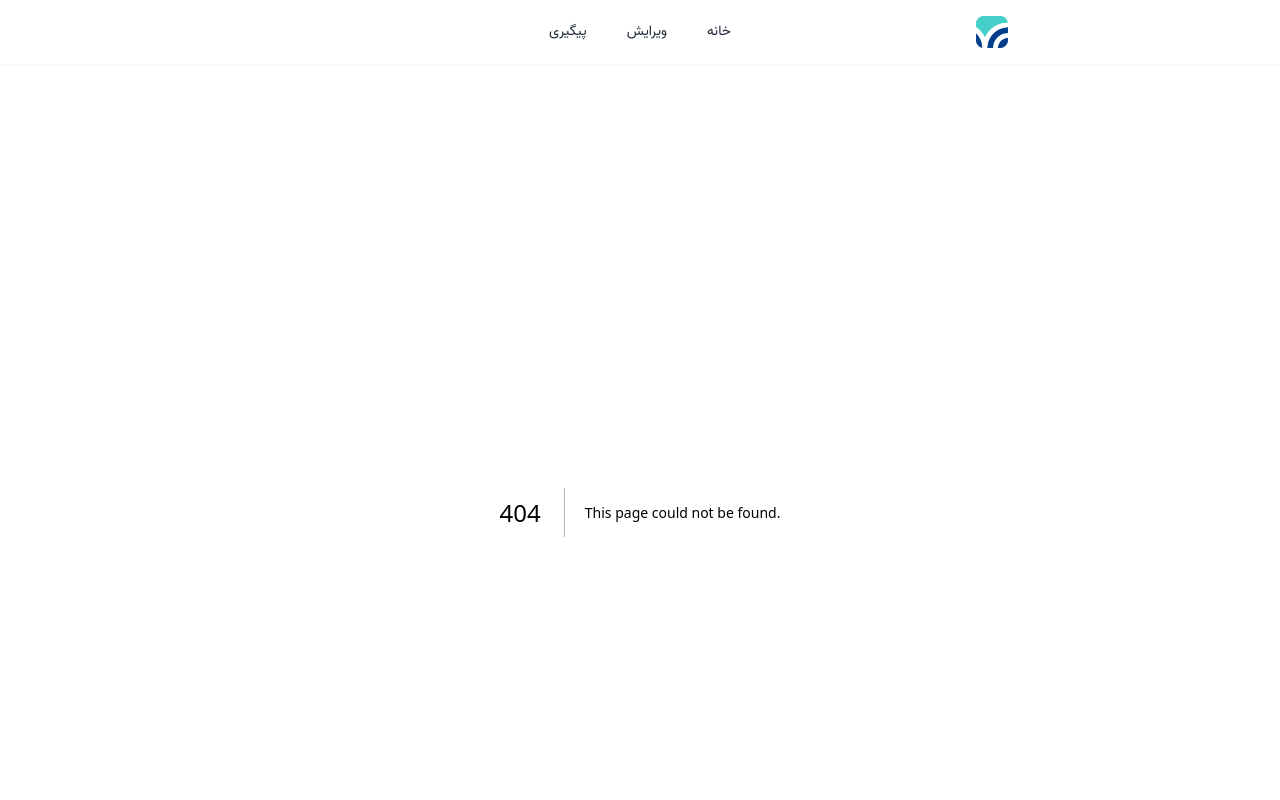
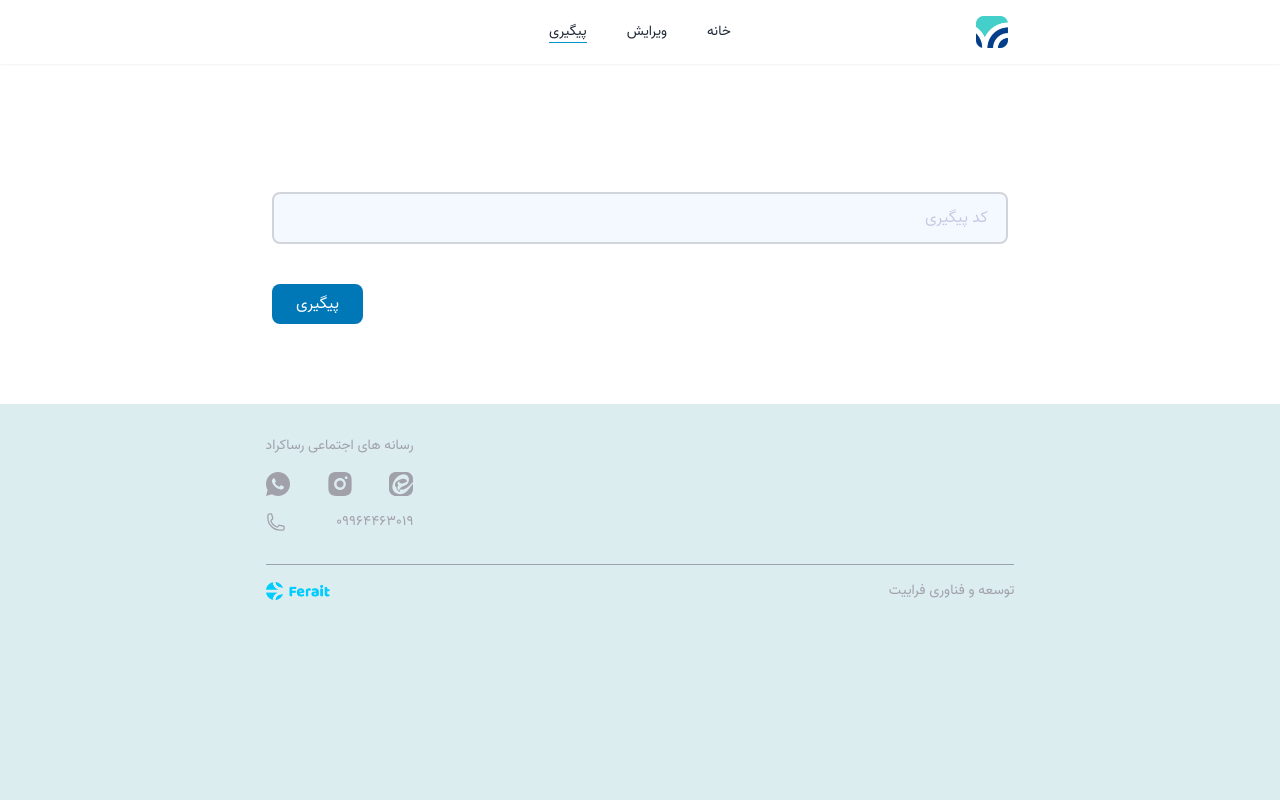
Before and after one commit to pouria-drd/rasacrowd, a Next.js app: page /tracking in a window 1280 px wide. Before the commit this address had no page. Shown: the top 800 px of the page. Built offline with nearby package versions, Linux system fonts and the light colour scheme.

Commit message:
created tracking page

```diff
--- a/app/components/Navbar.tsx
+++ b/app/components/Navbar.tsx
@@ -16,7 +16,7 @@ const Navbar = () => {
 
             <div className='grid grid-cols-12 w-full sm:w-3/5 px-4 mx-auto'>
                 <div className="flex items-center justify-center gap-10 col-span-8 col-start-3">
-                    <Link href={""} className={`${router == "/persist" ? "active" : 'nav-link'}`} >
+                    <Link href={"/tracking"} className={`${router == "/tracking" ? "active" : 'nav-link'}`} >
                         پیگیری
                     </Link>
 
--- a/app/survey/page.tsx
+++ /dev/null
@@ -1,7 +0,0 @@
-const page = () => {
-    return (
-        <div>page</div>
-    )
-}
-
-export default page
--- /dev/null
+++ b/app/tracking/page.tsx
@@ -0,0 +1,21 @@
+'use client';
+
+import Input from "../components/inputs/Input";
+import Button from "../components/buttons/Button";
+
+const tracking = () => {
+    return (
+        <div className="font-vazir
+            flex flex-col items-center justify-center gap-10 py-20">
+            <Input placeHolder="کد پیگیری" />
+
+            <div className="flex items-center justify-start w-full">
+                <Button onClick={() => { }}>
+                    پیگیری
+                </Button>
+            </div>
+        </div>
+    )
+}
+
+export default tracking
```
